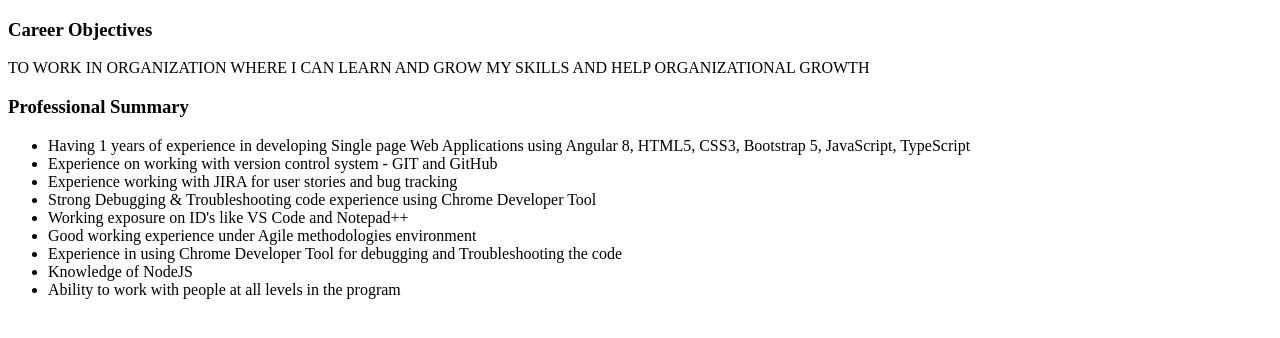
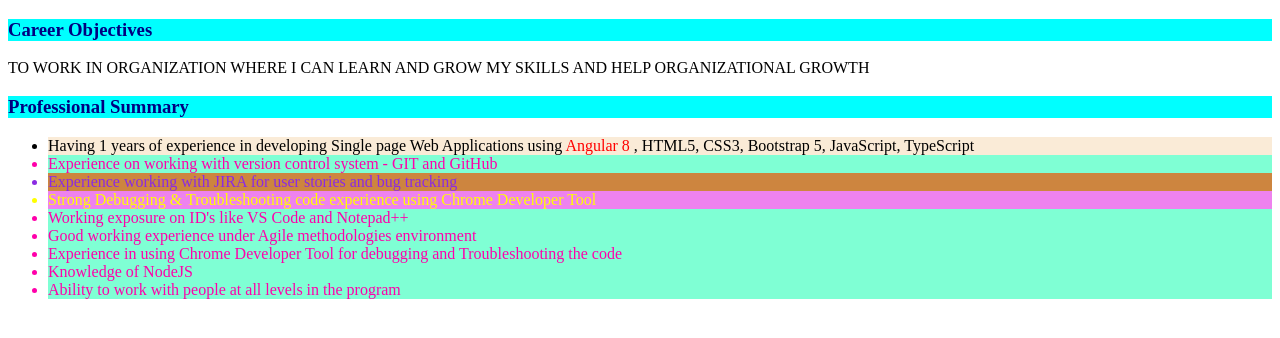
Before and after one commit to sajidmtamboli/MyProfile, a plain HTML site: page home.html in a window 1280 px wide. Drawn offline with Linux system fonts and the light colour scheme.

Commit message:
color add

```diff
--- a/home.html
+++ b/home.html
@@ -1,22 +1,33 @@
 <!DOCTYPE html>
 <html>
+    <head>
+        <style>
+            .heading{
+                color: navy;
+                background-color: aqua;}
+                #a{color: antiquewhiteb; background-color: antiquewhite;}
+                #b{color: rgb(255, 0, 170); background-color: aquamarine;}
+                #c{color: blueviolet;background-color: peru;}
+                #d{color: yellow; background-color: violet;}
+        </style>
 
+</head>
         <body>
-            <h3> Career Objectives </h3>
+            <h3 class="heading"> Career Objectives </h3>
     <p> TO WORK IN ORGANIZATION WHERE I CAN LEARN AND GROW MY SKILLS AND HELP ORGANIZATIONAL GROWTH</p>
-    <h3> Professional Summary </h3>
+    <h3 class="heading"> Professional Summary </h3>
     <ul>
-        <li> Having 1 years of experience in developing Single page Web Applications using Angular 8, HTML5, CSS3,
+        <li id="a"> Having 1 years of experience in developing Single page Web Applications using <span style="color:red;">Angular 8</span> , HTML5, CSS3,
             Bootstrap 5, JavaScript, TypeScript</li>
-        <li> Experience on working with version control system - GIT and GitHub </li>
-        <li> Experience working with JIRA for user stories and bug tracking </li>
-        <li>Strong Debugging & Troubleshooting code experience using Chrome Developer Tool </li>
+        <li id="b"> Experience on working with version control system - GIT and GitHub </li>
+        <li id="c"> Experience working with JIRA for user stories and bug tracking </li>
+        <li id="d">Strong Debugging & Troubleshooting code experience using Chrome Developer Tool </li>
 
-        <li>Working exposure on ID's like VS Code and Notepad++ </li>
-        <li>Good working experience under Agile methodologies environment </li>
-        <li>Experience in using Chrome Developer Tool for debugging and Troubleshooting the code </li>
-        <li>Knowledge of NodeJS </li>
-        <li>Ability to work with people at all levels in the program </li>
+        <li id="b">Working exposure on ID's like VS Code and Notepad++ </li>
+        <li id="b">Good working experience under Agile methodologies environment </li>
+        <li id="b">Experience in using Chrome Developer Tool for debugging and Troubleshooting the code </li>
+        <li id="b" >Knowledge of NodeJS </li>
+        <li id="b">Ability to work with people at all levels in the program </li>
     </ul>
 
 
```
Also changed, not shown: index.html (+8 -3 lines).
